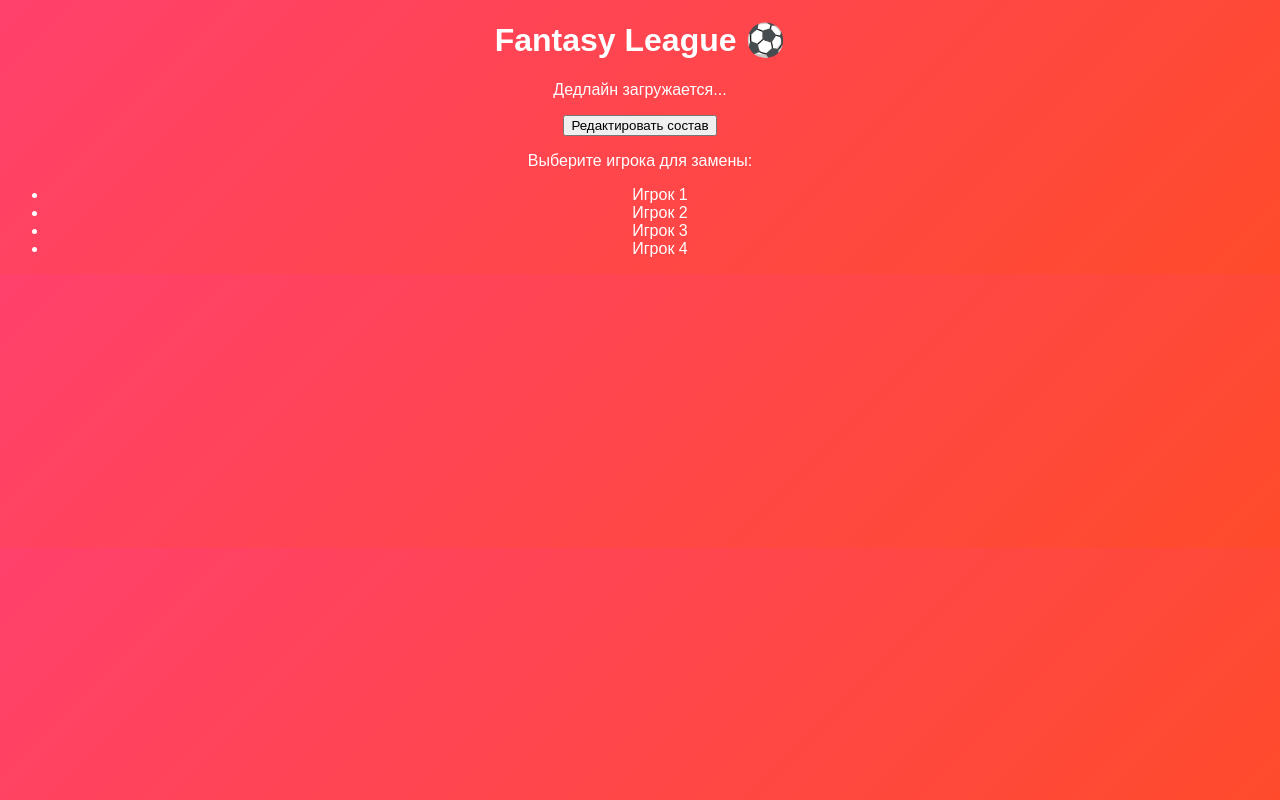
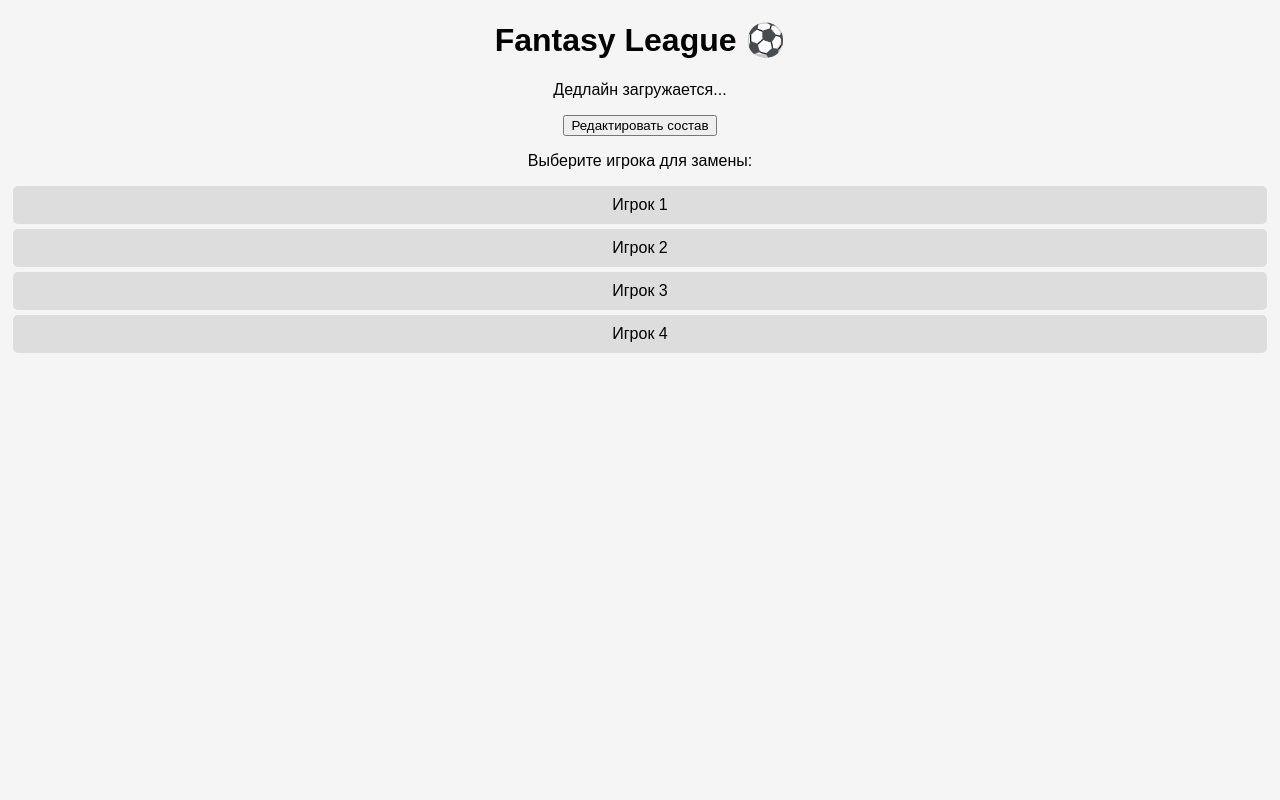
Before and after one commit to AcademyDynamo/app, a plain HTML site: page mini_app/index.html in a window 1280 px wide. Both pictures are taken after a click on the button "Редактировать состав". Drawn offline with Linux system fonts and the light colour scheme.

Commit message:
Update styles.css

```diff
--- a/mini_app/styles.css
+++ b/mini_app/styles.css
@@ -1,43 +1,33 @@
 body {
     font-family: Arial, sans-serif;
-    background: linear-gradient(135deg, #ff416c, #ff4b2b);
-    color: white;
     text-align: center;
+    background-color: #f5f5f5;
 }
 
-.container {
-    max-width: 600px;
-    margin: auto;
-    padding: 20px;
+#substitutes-container {
+    opacity: 0;
+    transition: opacity 0.5s ease-in-out;
+    display: none;
 }
 
-.field {
-    position: relative;
+#substitutes-container.show {
+    opacity: 1;
+    display: block;
 }
 
-    .field img {
-        width: 100%;
-    }
-
-.players {
-    position: absolute;
-    top: 50%;
-    left: 50%;
-    transform: translate(-50%, -50%);
-    display: flex;
-    gap: 10px;
+ul {
+    list-style-type: none;
+    padding: 0;
 }
 
-.jersey {
-    background: #fff;
-    border: none;
+li {
+    background: #ddd;
+    margin: 5px;
     padding: 10px;
     border-radius: 5px;
     cursor: pointer;
-    font-weight: bold;
-    transition: transform 0.2s ease-in-out;
 }
 
-    .jersey:hover {
-        transform: scale(1.1);
-    }
+li:hover {
+    background: #bbb;
+}
```
